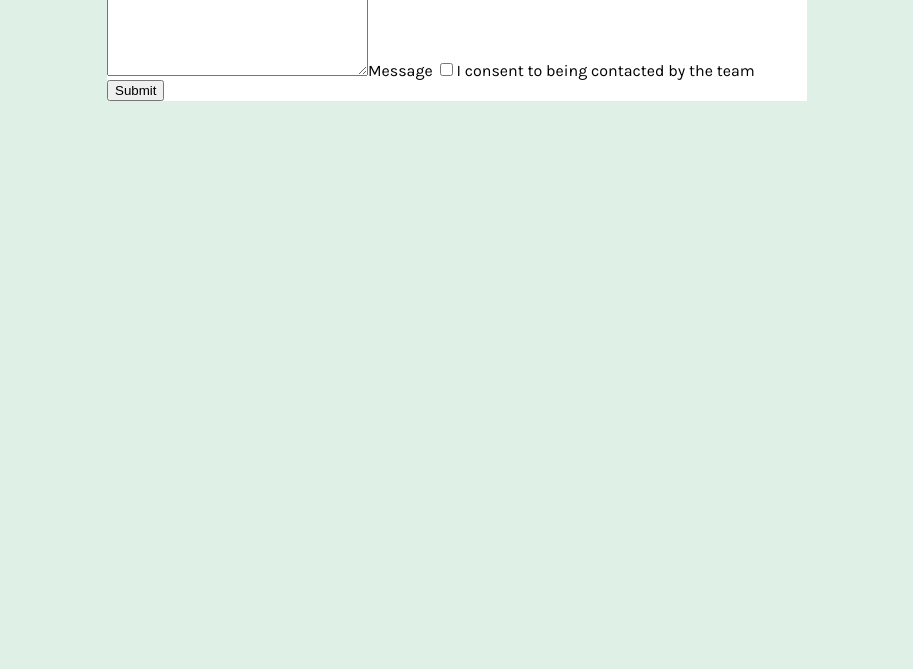
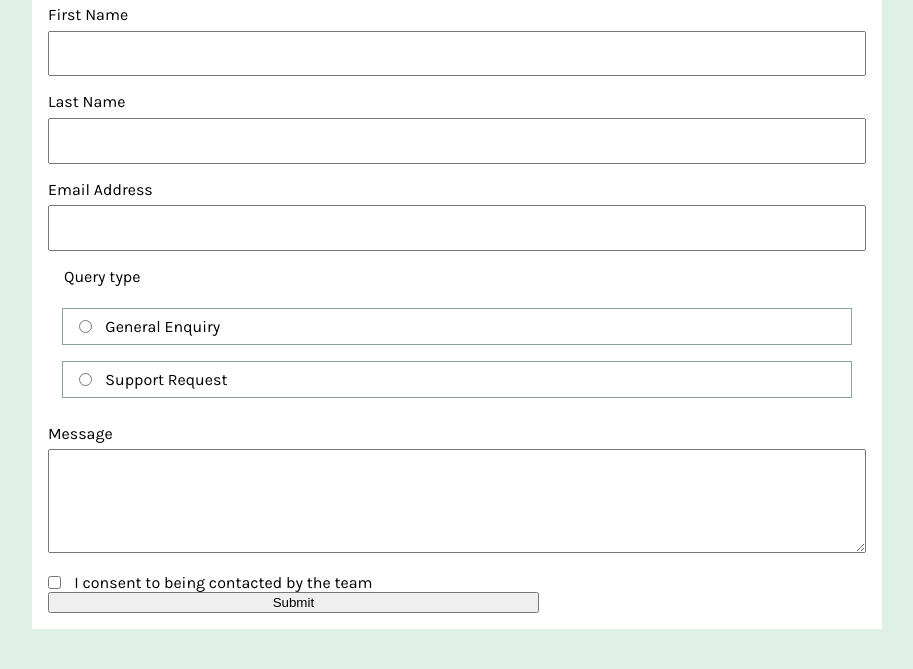
Before and after one commit to Risetech4drew/contact-form-main, a plain HTML site: page index.html in a window 1280 px wide. Shown: the part 131-800 px from the top of the page, without its empty margins (183-1096 px from the left). Drawn offline with Linux system fonts and the light colour scheme.

Commit message:
styled form

```diff
--- a/index.html
+++ b/index.html
@@ -22,44 +22,43 @@
     <title>Frontend Mentor | Contact form</title>
   </head>
   <body>
-    <div class="cantainer">
-      <form action="">
-        <fieldset>
-          <div>
+    <div class="form-container">
+      <h1 class="form-heading">Contact Us</h1>
+      <form action="" method="">
+        <div class="">
           <label for="first-name"
-              ><input
+            >First Name<input
               type="text"
               id="first-name"
               name="first-name"
               required
-              />First Name</label
-            >
+          /></label>
           <label for="last-name"
-              ><input
+            >Last Name<input
               type="text"
               id="last-name"
               name="first-name"
               required
-              />Last Name</label
-            >
+          /></label>
         </div>
         <label for="email"
-            ><input type="email" id="email" name="email" required />Email
-            Address</label
-          >
-        </fieldset>
+          >Email Address<input type="email" id="email" name="email" required />
+        </label>
+
         <fieldset>
           <legend>Query type</legend>
-          <label for="general-query"
+          <label class="radio-border row" for="general-query"
             ><input
+              class="inline"
               type="radio"
               id="general-query"
               name="query-type"
               required
             />General Enquiry</label
           >
-          <label for="support-request"
+          <label class="radio-border row" for="support-request"
             ><input
+              class="inline"
               type="radio"
               name="query-type"
               id="support-request"
@@ -68,17 +67,18 @@
           >
         </fieldset>
         <label for="message">
+          Message
           <textarea
             name="message"
             id="message"
             cols="30"
             rows="5"
             required
-          ></textarea
-          >Message
+          ></textarea>
         </label>
-        <label for="consent-to-contact"
+        <label class="row" for="consent-to-contact"
           ><input
+            class="inline"
             type="checkbox"
             id="consent-to-contact"
             name="consent-to-contact"
--- a/styles.css
+++ b/styles.css
@@ -13,14 +13,64 @@
   box-sizing: border-box;
 }
 body {
+  margin: 0;
+  padding: 0;
   font-family: "Karla", sans-serif;
   background: var(--primary-green-light);
+  display: flex;
+  justify-content: center;
+  align-items: center;
+  height: 100vh;
 }
-form {
-  width: min(700px, 80%);
+.form-container {
   background: var(--neutral-white);
+  width: min(850px, 80%);
+  padding: 1em;
   margin: 0 auto;
 }
+.form-heading {
+  color: var(--neutral-grey-darker);
+}
+label {
+  display: block;
+  margin-top: 1em;
+}
+input,
+textarea {
+  width: 100%;
+  margin-top: 0.5em;
+}
+input[type="text"],
+input[type="email"],
+textarea {
+  padding: 1em;
+}
+
+fieldset {
+  border: none;
+  margin-top: 1em;
+}
+.inline {
+  width: unset;
+  margin: 0 1em 0 0;
+  vertical-align: middle;
+}
+.row {
+  display: flex;
+}
+
+.radio-border {
+  border: 1px solid var(--neutral-grey-medium);
+  padding: 0.5em 1em;
+  align-items: center;
+}
+button {
+  width: 60%;
+  margin: 0 auto;
+}
+/* .checkbox-label {
+  align-items: center;
+} */
 .attribution {
   font-size: 11px;
   text-align: center;
```
Lines whose indentation alone changed are shown as unchanged.
